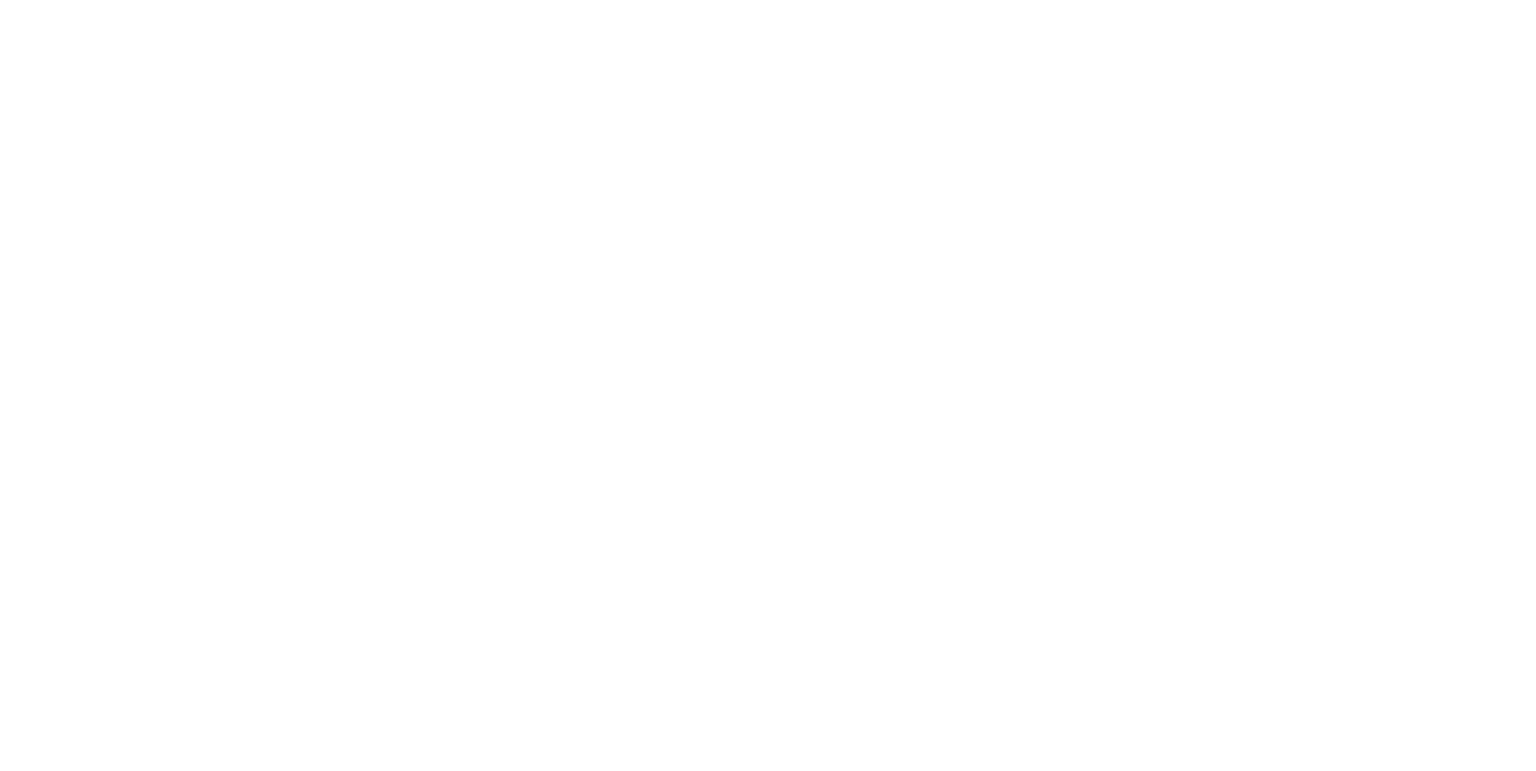
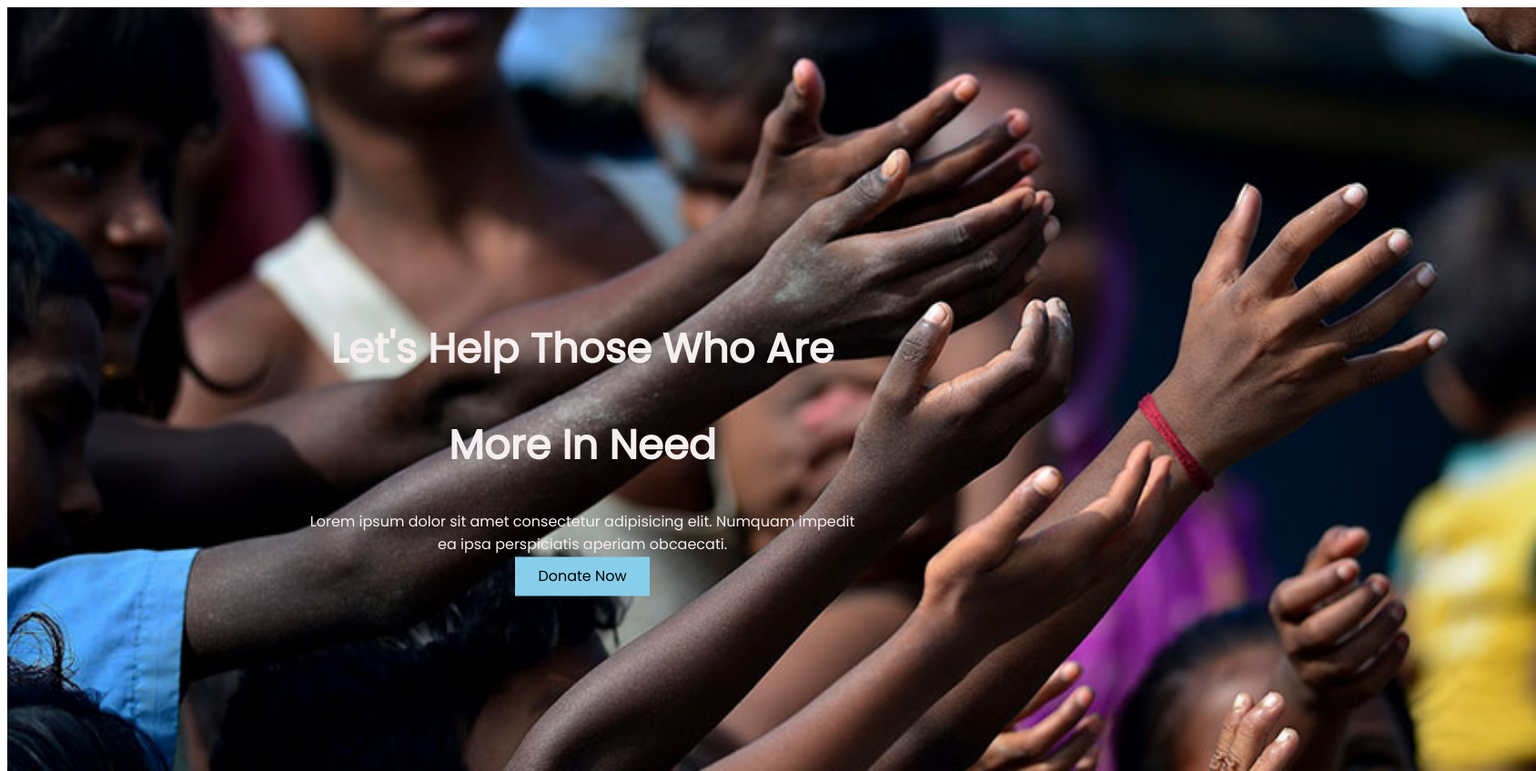
Before and after one commit to fahimsiddiquee/donate-today-repo, a plain HTML site: page index.html in a window 1280 px wide. Shown: the whole page at 91% size, 1688 px wide, since content can reach past the window. Before the commit the page ends 800 px from the top, so only its background shows below. Drawn offline with Linux system fonts and the light colour scheme.

Commit message:
banner and heading added

```diff
--- a/index.html
+++ b/index.html
@@ -11,6 +11,18 @@
 <link href="https://fonts.googleapis.com/css2?family=Poppins&display=swap" rel="stylesheet">
 </head>
 <body>
+    <section class="banner-header">
+        <div class="container">
+            <div class="text">
+                <h1 class="text-header">Let's Help Those Who Are</h1>
+                <h1 class="text-header">More In Need</h1>
+                <p class="banner-item">Lorem ipsum dolor sit amet consectetur adipisicing elit. Numquam impedit ea ipsa perspiciatis aperiam obcaecati.
+                </p>
+                <a class="banner-item" target="-blank" href="https://www.bidyanondo.org/">Donate Now</a>
+            </div>
+
+          </div>
+    </section>
 
 </body>
 </html>
--- a/style.css
+++ b/style.css
@@ -1,3 +1,35 @@
 body{
     font-family: 'Poppins', sans-serif;
 }
+.container{
+    background-image: url(images/donation13.jpg);
+    width: 210vh;
+    height: 105vh;
+    text-align:center;
+    object-fit: cover;
+    background-size: cover;
+    margin-top: 0%;
+}
+.text{
+    color: rgb(246, 239, 239);
+    position: absolute;
+  top: 60%;
+  left: 50%;
+  transform: translate(-50%, -50%);
+
+
+}
+.banner-item{
+    margin: 10px;px;
+}
+.text-header{
+    font: weight 700px;
+    font-size: 45px;
+}
+a{
+    text-decoration: none;
+    background-color: skyblue;
+    padding: 10px 25px;
+    color: black;
+
+}
```
